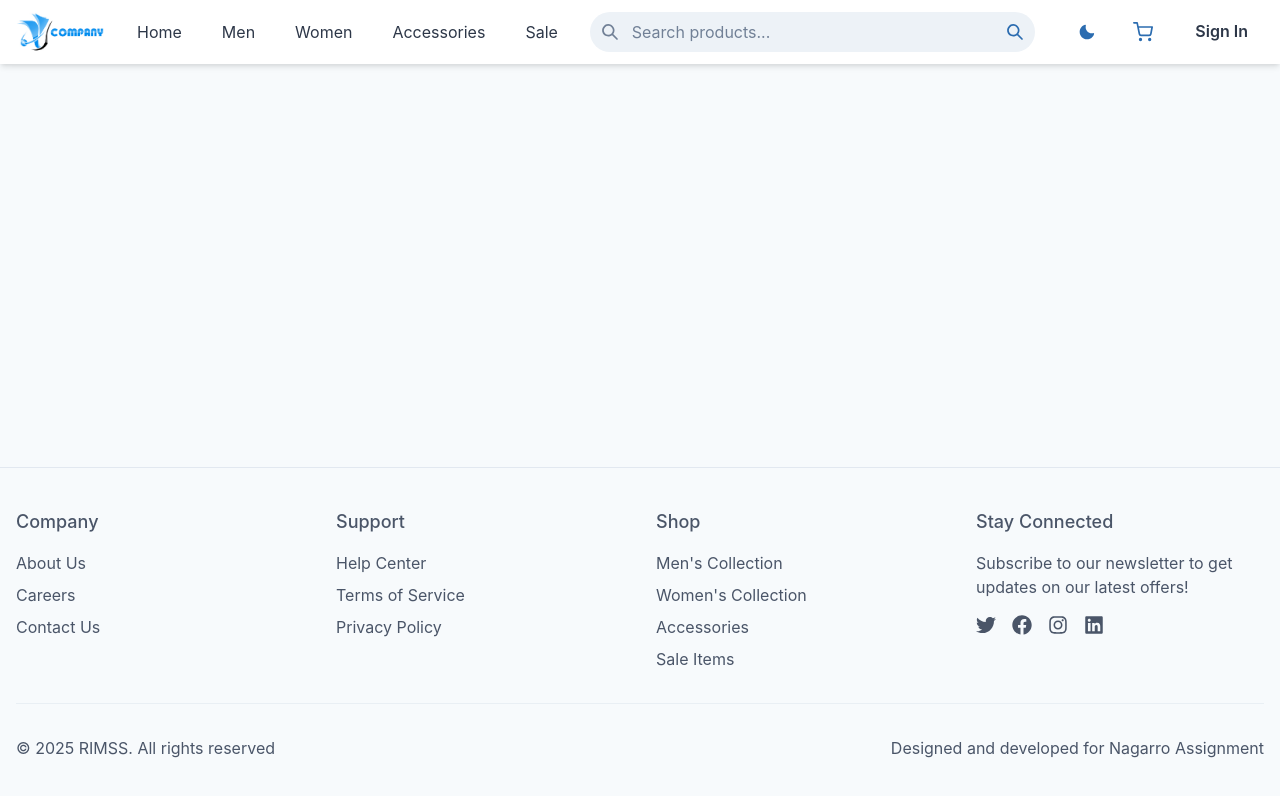
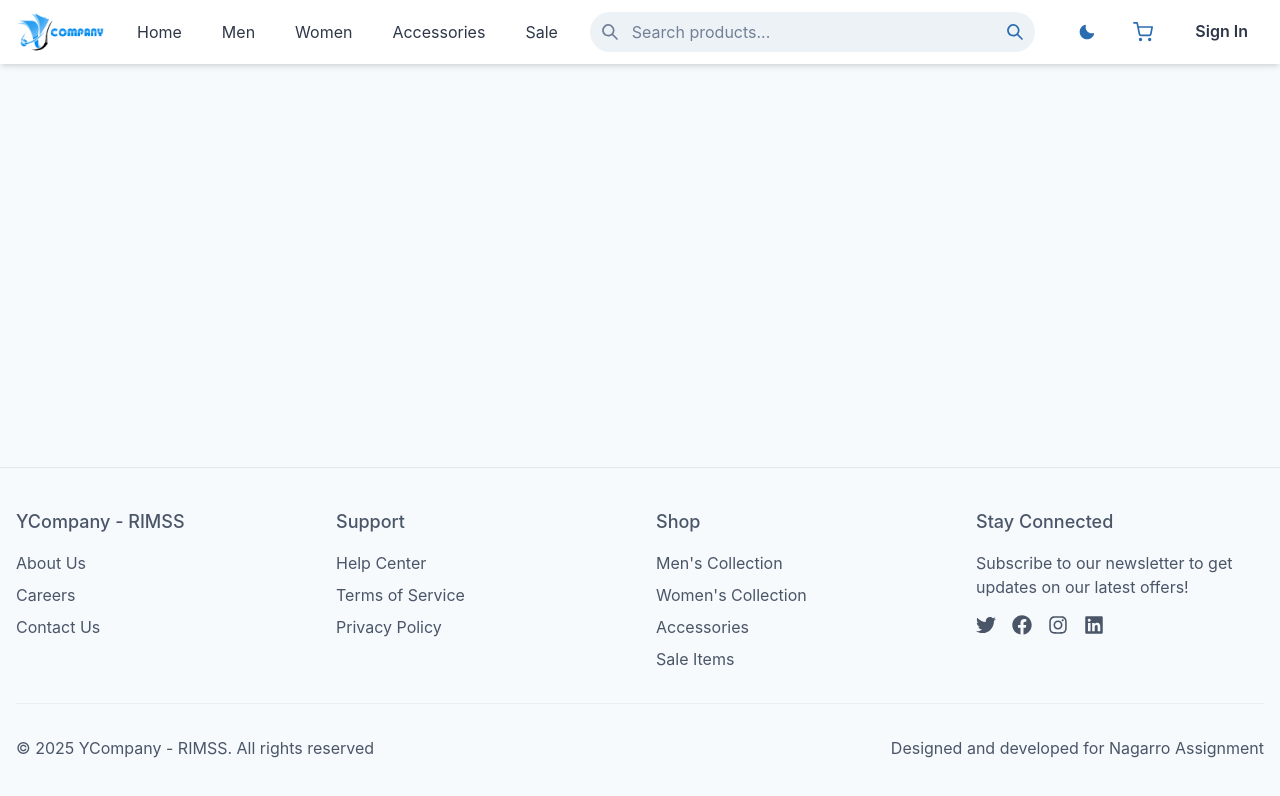
Before and after one commit to SachinArya027/rimss, a React (Vite) app in the folder nagarro-rimss/: page /login in a window 1280 px wide. Shown: the top 796 px of the page. Built offline with nearby package versions, Linux system fonts and the light colour scheme; no server answers.

Commit message:
app name fix

```diff
--- a/nagarro-rimss/src/components/Footer.tsx
+++ b/nagarro-rimss/src/components/Footer.tsx
@@ -31,7 +31,7 @@ const Footer = () => {
       <Container as={Stack} maxW={'100%'} py={10}>
         <SimpleGrid columns={{ base: 1, sm: 2, md: 4 }} spacing={8}>
           <Stack align={'flex-start'}>
-            <Text fontWeight={'500'} fontSize={'lg'} mb={2}>Company</Text>
+            <Text fontWeight={'500'} fontSize={'lg'} mb={2}>YCompany - RIMSS</Text>
             <Link as={RouterLink} to="/about" _hover={{ color: linkHoverColor }}>About Us</Link>
             <Link as={RouterLink} to="/careers" _hover={{ color: linkHoverColor }}>Careers</Link>
             <Link as={RouterLink} to="/contact" _hover={{ color: linkHoverColor }}>Contact Us</Link>
@@ -79,7 +79,7 @@ const Footer = () => {
           justify={{ base: 'center', md: 'space-between' }}
           align={{ base: 'center', md: 'center' }}
         >
-          <Text>© {new Date().getFullYear()} RIMSS. All rights reserved</Text>
+          <Text>© {new Date().getFullYear()} YCompany - RIMSS. All rights reserved</Text>
           <Text mt={{ base: 2, md: 0 }}>
             Designed and developed for Nagarro Assignment
           </Text>
```
